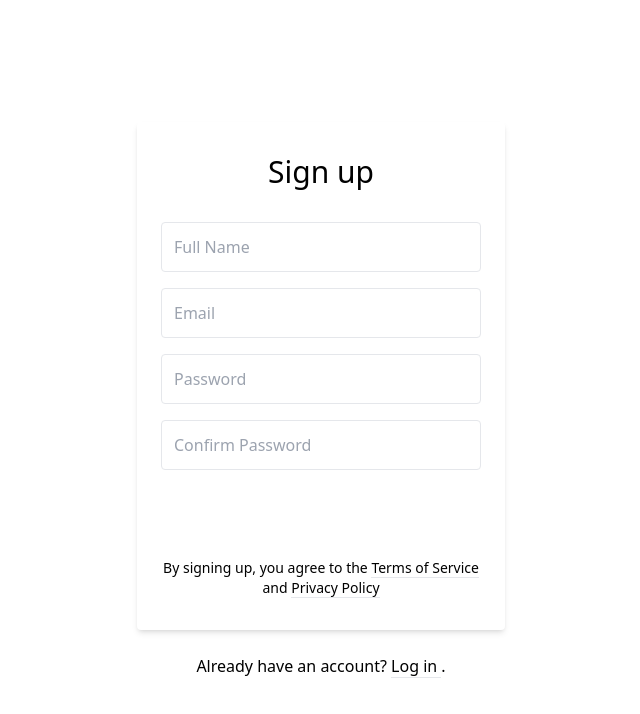
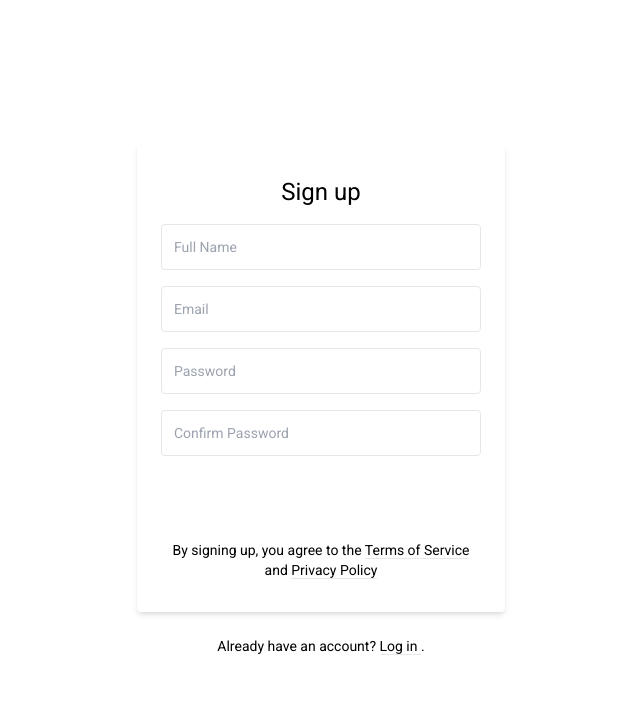
Before and after one commit to rdwayne876/just-booked, an Angular app: page / in a window 1280 px wide. Shown: the top 714 px of the page, without its empty margins (319-959 px from the left). Built offline with nearby package versions, Linux system fonts and the light colour scheme.

Commit message:
added angular material

```diff
--- a/angular.json
+++ b/angular.json
@@ -31,6 +31,7 @@
               "src/assets"
             ],
             "styles": [
+              "./node_modules/@angular/material/prebuilt-themes/indigo-pink.css",
               "src/styles.scss"
             ],
             "scripts": []
@@ -99,6 +100,7 @@
               "src/assets"
             ],
             "styles": [
+              "./node_modules/@angular/material/prebuilt-themes/indigo-pink.css",
               "src/styles.scss"
             ],
             "scripts": []
--- a/package.json
+++ b/package.json
@@ -11,10 +11,12 @@
   "private": true,
   "dependencies": {
     "@angular/animations": "~13.2.0",
+    "@angular/cdk": "^13.3.9",
     "@angular/common": "~13.2.0",
     "@angular/compiler": "~13.2.0",
     "@angular/core": "~13.2.0",
     "@angular/forms": "~13.2.0",
+    "@angular/material": "^13.3.9",
     "@angular/platform-browser": "~13.2.0",
     "@angular/platform-browser-dynamic": "~13.2.0",
     "@angular/router": "~13.2.0",
--- a/src/app/app.module.ts
+++ b/src/app/app.module.ts
@@ -5,6 +5,7 @@
 import { AppRoutingModule } from './app-routing.module';
 import { AppComponent } from './app.component';
 import { UserRegisterComponent } from './components/user-register/user-register.component';
+import { BrowserAnimationsModule } from '@angular/platform-browser/animations';
 
 @NgModule({
   declarations: [
@@ -14,7 +15,8 @@
   imports: [
     BrowserModule,
     AppRoutingModule,
-    ReactiveFormsModule
+    ReactiveFormsModule,
+    BrowserAnimationsModule
   ],
   providers: [],
   bootstrap: [AppComponent]
--- a/src/index.html
+++ b/src/index.html
@@ -6,8 +6,11 @@
   <base href="/">
   <meta name="viewport" content="width=device-width, initial-scale=1">
   <link rel="icon" type="image/x-icon" href="favicon.ico">
+  <link rel="preconnect" href="https://fonts.gstatic.com">
+  <link href="https://fonts.googleapis.com/css2?family=Roboto:wght@300;400;500&display=swap" rel="stylesheet">
+  <link href="https://fonts.googleapis.com/icon?family=Material+Icons" rel="stylesheet">
 </head>
-<body>
+<body class="mat-typography">
   <app-root></app-root>
 </body>
 </html>
--- a/src/styles.scss
+++ b/src/styles.scss
@@ -2,3 +2,5 @@
 @import 'tailwindcss/base';
 @import 'tailwindcss/components';
 @import 'tailwindcss/utilities';
+html, body { height: 100%; }
+body { margin: 0; font-family: Roboto, "Helvetica Neue", sans-serif; }
```
Also changed, not shown: 1 other file (tests, documents, lock files or other folders).
